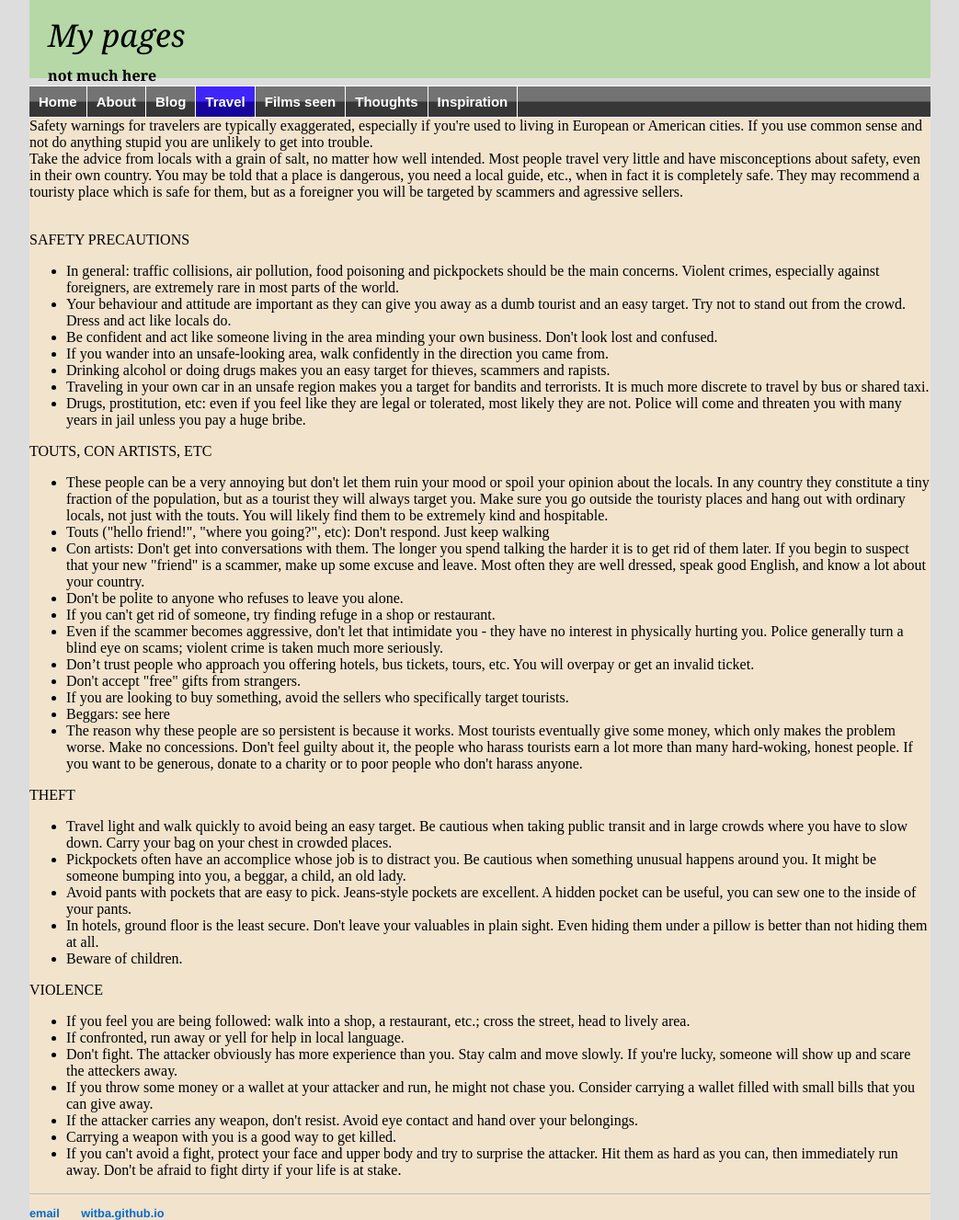
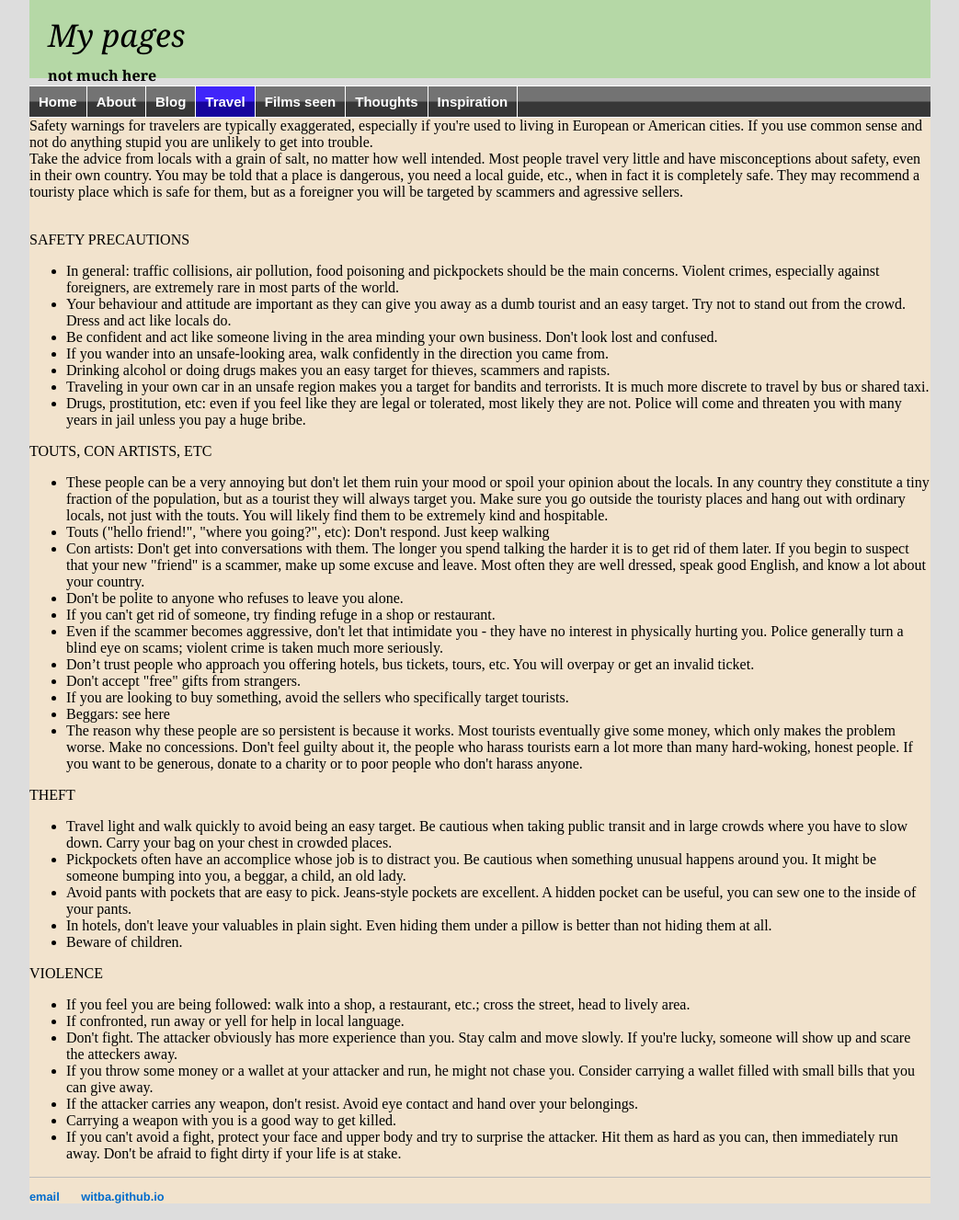
Before and after one commit to witba/witba.github.io, a Jekyll site: the page built from travel/safety.html, in a window 1280 px wide. Shown: the whole page at 92% size, without its empty margins (118-1161 px from the left). Built offline with Jekyll 4.4.1, drawn with Linux system fonts in a browser that asks for light colours.

Commit message:
Update safety.html

```diff
--- a/travel/safety.html
+++ b/travel/safety.html
@@ -37,7 +37,7 @@ Take the advice from locals with a grain of salt, no matter how well intended. M
 <li>Travel light and walk quickly to avoid being an easy target. Be cautious when taking public transit and in large crowds where you have to slow down. Carry your bag on your chest in crowded places.</li>
 <li>Pickpockets often have an accomplice whose job is to distract you. Be cautious when something unusual happens around you. It might be someone bumping into you, a beggar, a child, an old lady. </li>
 <li>Avoid pants with pockets that are easy to pick. Jeans-style pockets are excellent. A hidden pocket can be useful, you can sew one to the inside of your pants.</li>
-<li>In hotels, ground floor is the least secure. Don't leave your valuables in plain sight. Even hiding them under a pillow is better than not hiding them at all.</li>
+<li>In hotels, don't leave your valuables in plain sight. Even hiding them under a pillow is better than not hiding them at all.</li>
 <li>Beware of children.</li>
 </ul>
 <p>VIOLENCE</p>
```
